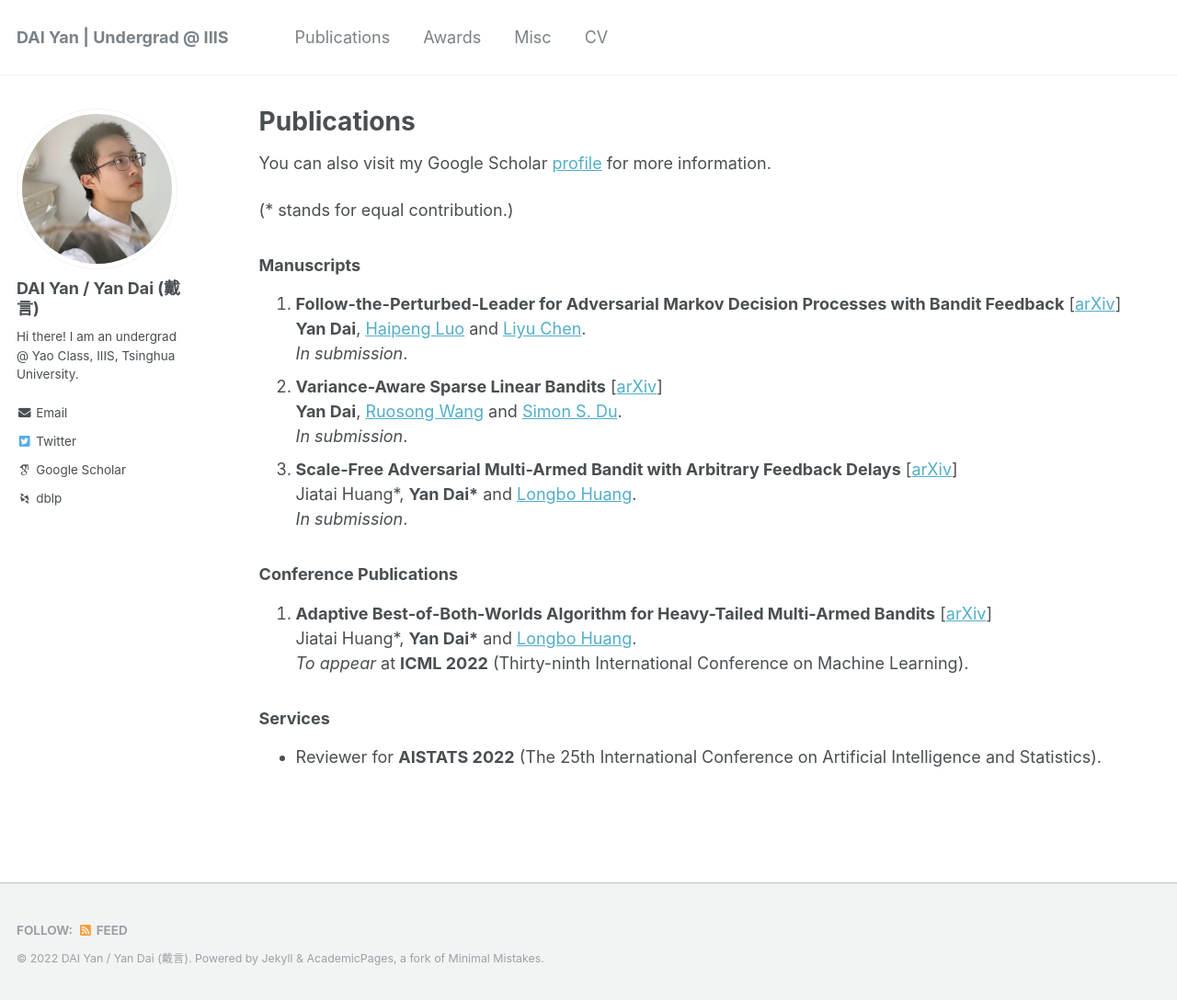
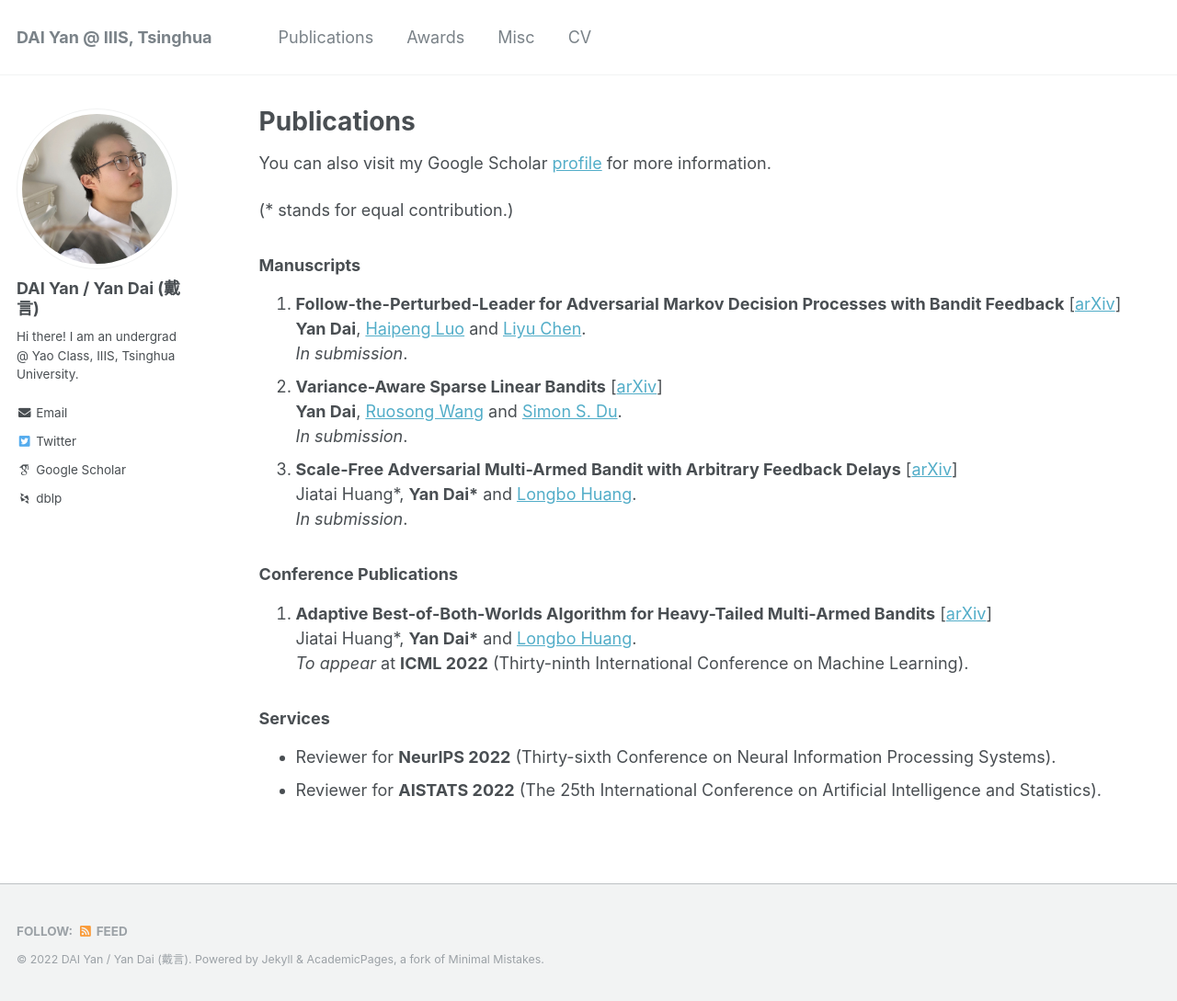
Before and after one commit to yandaichn/yandaichn.github.io, a Jekyll site: the page built from _pages/publications.md, in a window 1280 px wide and 1089 px high. Shown: the whole window at 92% size. Built offline with Jekyll 4.4.1, drawn with Linux system fonts in a browser that asks for light colours; some web fonts are replaced.

Commit message:
Change name

```diff
--- a/_config.yml
+++ b/_config.yml
@@ -7,7 +7,7 @@
 
 # Site Settings
 locale                   : "en-US"
-title                    : "DAI Yan | Undergrad @ IIIS"
+title                    : "DAI Yan @ IIIS, Tsinghua"
 title_separator          : "-"
 name                     : &name "DAI Yan / Yan Dai (戴言)"
 description              : &description "Undergrad @ IIIS, Tsinghua University."
--- a/_pages/publications.md
+++ b/_pages/publications.md
@@ -28,4 +28,5 @@ Jiatai Huang\*, **Yan Dai\*** and [Longbo Huang](https://people.iiis.tsinghua.ed
 *To appear* at **ICML 2022** (Thirty-ninth International Conference on Machine Learning).
 
 ### Services
+* Reviewer for **NeurIPS 2022** (Thirty-sixth Conference on Neural Information Processing Systems).
 * Reviewer for **AISTATS 2022** (The 25th International Conference on Artificial Intelligence and Statistics).
```
